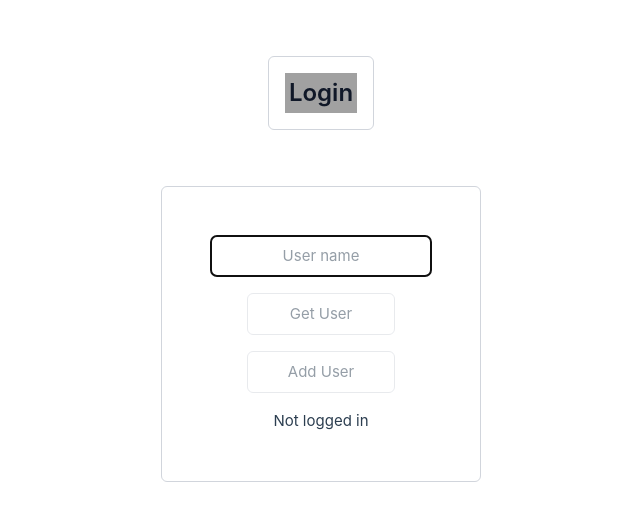
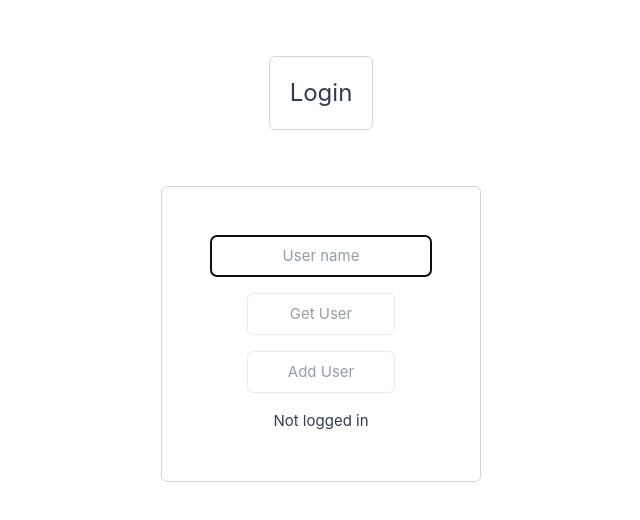
Before and after one commit to Fergmux/yugiohsandbox, a Vue app: page / in a window 1280 px wide. Shown: the top 520 px of the page, without its empty margins (319-959 px from the left). Built offline with nearby package versions, Linux system fonts and the light colour scheme.

Commit message:
fix: login styling

```diff
--- a/src/App.vue
+++ b/src/App.vue
@@ -13,7 +13,7 @@
     <!-- Autocomplete Search Box -->
     <div class="mx-auto my-14 flex w-fit justify-between gap-4 rounded-md border-1 border-gray-300 p-4 text-2xl">
       <button
-        :class="{ 'bg-neutral-400 font-semibold text-gray-900': route.name === 'login' }"
+        :class="{ 'bg-neutral-400 font-semibold text-gray-900': route.name === 'login' && userStore.user }"
         class="cursor-pointer p-1"
         @click="router.push('/')"
       >
```
